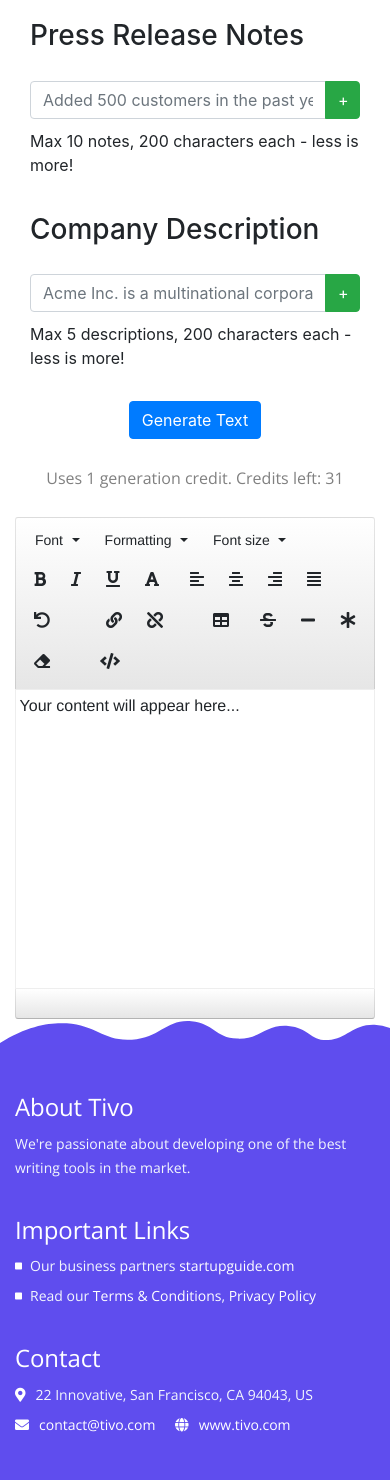
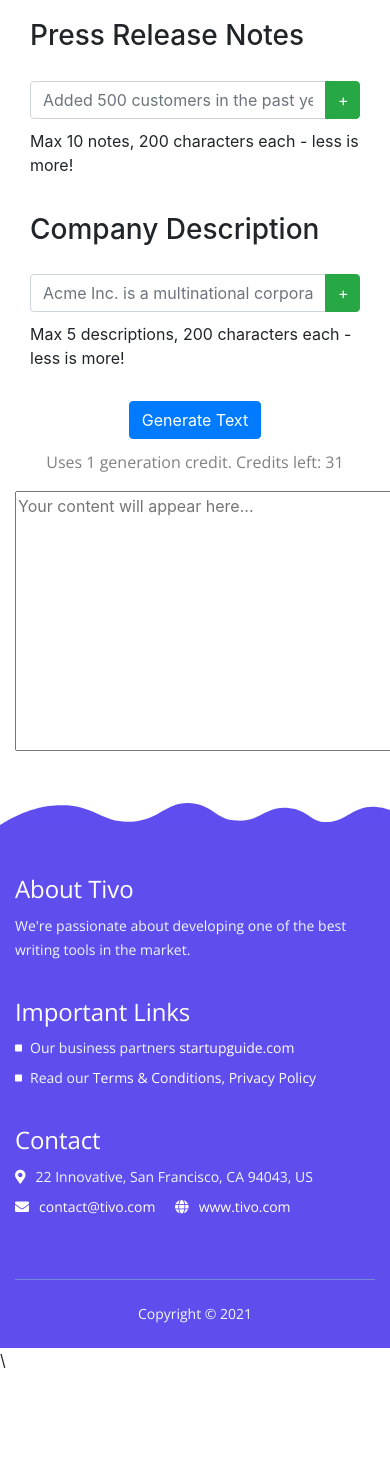
Before and after one commit to matthewbayer/Pressly, a Django app: page /app/ in a window 390 px wide; the page is wider, and only the part inside the window is pictured. Shown: the part 97-1577 px from the top of that part. After the commit the page ends 1465 px from the top of that part, so only its background shows below. Run offline with Django 4.2, Linux system fonts and the light colour scheme; a user stored in the database is signed in; some libraries are stand-ins or nearby versions.

Commit message:
ADD: text generation!

```diff
--- a/app/static/css/styles.css
+++ b/app/static/css/styles.css
@@ -61,7 +61,12 @@ Colors:
 }
 
 #txtEditor {
-	margin-bottom:15px;
+	display:block;
+	min-width:500px;
+	max-width:100%;
+	min-height:250px;
+	height:100%;
+	width:100%;
 }
 
 .help-block{
--- a/app/static/js/scripts.js
+++ b/app/static/js/scripts.js
@@ -423,7 +423,7 @@
 
     var max_pr_notes = 10;
     var last_placeholder = 1;
-    var template = '<div class="input-group"><input type="text" name="pr_details" class="form-control  newsletter_note addl_notes" maxlength="50"></div>';
+    var template = '<div class="input-group"><input type="text" name="pr_details" class="form-control  newsletter_note addl_notes" maxlength="200"></div>';
     var minusButton = '<div class="input-group-append"><button class="btn btn-danger delete-field fixed-width addl_notes newsletter_note" id="basic-addon">-</button></div>';
     var plusButton =  '<div class="input-group-append"><button class="btn btn-success add-field fixed-width addl_notes newsletter_note" id="basic-addon">+</button></div>';
     var pressrelease_placeholders = ["Added 500 customers in the past year...", "Raised a Series C...", "Hired 30 new employees...", "Quote from CEO...", "Reached $1 million in revenue...", "Closed 3 new partnerships..."];
@@ -465,7 +465,7 @@
 
     var max_company_notes = 5;
     var last_company_placeholder = 1;
-    var company_template = '<div class="input-group"><input type="text" name="company_description" class="form-control  newsletter_note addl_notes2" maxlength="50"></div>';
+    var company_template = '<div class="input-group"><input type="text" name="company_description" class="form-control newsletter_note addl_notes2" maxlength="200"></div>';
     var minusCompanyButton = '<div class="input-group-append"><button class="btn btn-danger delete-field2 fixed-width addl_notes2 newsletter_note" id="basic-addon">-</button></div>';
     var plusCompanyButton =  '<div class="input-group-append"><button class="btn btn-success add-field2 fixed-width addl_notes2 newsletter_note" id="basic-addon">+</button></div>';
     var company_placeholders = ["Acme Inc. is a multinational corporation serving...", "ABC Technologies is a Boston-based technology company...", "XYZ, LLC delivers widgets to..."];
@@ -484,8 +484,8 @@
         var temp = $(company_template).insertBefore('#help-block2');
         var input_box = temp[0].childNodes[0];
         console.log(num_notes);
-        input_box.setAttribute("placeholder", company_placeholders[last_placeholder]);
-        last_placeholder = (last_placeholder + 1) % company_placeholders.length;
+        input_box.setAttribute("placeholder", company_placeholders[last_company_placeholder]);
+        last_company_placeholder = (last_company_placeholder + 1) % company_placeholders.length;
         if (num_notes + 1 == max_company_notes){
             temp.append(minusCompanyButton);
         }
--- /dev/null
+++ b/app/static/js/textgen.js
@@ -0,0 +1,52 @@
+(function($) {
+  $('#generate-btn').on('click', function(){
+    var pr_notes = document.getElementsByClassName('form-control addl_notes');
+    var descriptions = document.getElementsByClassName('form-control addl_notes2');
+
+    var pr_details = []
+    var company_descriptions = [];
+    Array.prototype.forEach.call(pr_notes, function(field) {
+      pr_details.push(field.value);
+    });
+
+    Array.prototype.forEach.call(descriptions, function(field) {
+      company_descriptions.push(field.value);
+    });
+    data_to_send = {
+        "company_descriptions": company_descriptions,
+        "pr_details": pr_details,
+    }
+    $.ajax({
+      type: "POST",
+      url: "/app/",
+      data: JSON.stringify(data_to_send),
+      datatype: "json",
+      success: function (data) {
+          //$("#txtEditor").Editor("setText", data["generated_text"]);
+          var textarea = document.getElementById("txtEditor");
+          console.log(textarea);
+          $("#txtEditor").val(data["generated_text"]);
+          //textarea.val(data["generated_text"]);
+          textarea.style.height = (textarea.scrollHeight)+"px";
+          //auto_grow(("#txtEditor"));
+          $("#credits_left").text("Uses 1 generation credit. Credits left: " + data["num_credits"]);
+      }
+      //success: function(data) {
+      //    if (data.result == "success") {
+      //        sformSuccess();
+      //    } else {
+      //        sformError();
+      //        ssubmitMSG(false, data.result);
+      //   }
+      //}
+    });
+
+  });
+
+  $('#txtEditor').on('input', function(){
+    var textarea = document.getElementById("txtEditor");
+    textarea.style.height = "5px";
+    textarea.style.height = (textarea.scrollHeight)+"px";
+  });
+
+})(jQuery);
--- a/app/templates/app.html
+++ b/app/templates/app.html
@@ -16,16 +16,15 @@
     </header> <!-- end of header -->
        <!-- end of header -->
 
-    <div class="form-content">
+    <div class="form-content" style="padding-bottom:50px;">
         <div class="container-fluid">
-            <form method="POST" id="logInForm" data-toggle="validator" data-focus="false">
-                {% csrf_token %}
+            <form id="text_input" data-toggle="validator" data-focus="false">
                 <div class="row justify-content-center">
                     <div class="col-lg-5 col-xl-5 notes_col">
                         <div class="form-horizontal">
                             <div class="form-body">
                                 <div class="form-group">
-                                    <label class="h3 control-label col-md-5 margin_label">Press Release Notes</label>
+                                    <label class="h3 control-label col-md-8 margin_label">Press Release Notes</label>
                                     <div class="col-md-auto fields">
                                         <div class="input-group">
                                             <input type="text" name="pr_details" class="form-control addl_notes" maxlength="200" placeholder = "Added 500 customers in the past year..."/>
@@ -43,7 +42,7 @@
                         <div class="form-horizontal">
                             <div class="form-body">
                                 <div class="form-group">
-                                    <label class="h3 control-label col-md-5 margin_label">Company Description</label>
+                                    <label class="h3 control-label col-md-8 margin_label">Company Description</label>
                                     <div class="col-md-auto fields2">
                                         <div class="input-group">
                                             <input type="text" name="company_description" class="form-control addl_notes2" maxlength="200" placeholder = "Acme Inc. is a multinational corporation serving..."/>
@@ -58,23 +57,29 @@
                         </div>
                     </div> <!-- end of col -->
                 </div> <!-- end of row -->
+            </form> <!-- end of form -->
+
             <div class="row justify-content-center">
+                <button id="generate-btn" class="btn btn-primary next-step submit_notes"{% if disabled %} disabled {%endif%}>Generate Text</button>
+
                 <div class="form-group">
-                        <button type="submit" class="btn btn-primary next-step submit_notes">Generate Text</button>
                     </div>
             </div> <!-- end of row -->
             <div class="row justify-content-center">
                 <div class="help-block with-errors">
-                        <p style="color: grey">Uses 1 generation credit. Credits left: {{credits}}</p>
+                    {% if disabled %}
+                        <p style="color: red">Out of generation credits. Increase your plan or contact support.</p>
+                    {% else %}
+                        <p id="credits_left" style="color: grey">Uses 1 generation credit. Credits left: {{credits}}</p>
+                    {% endif %}
                     {% if error %}
                         <b><p style="color: grey">{{ error }}</p></b>
                     {% endif %}
                 </div>
             </div>
-            </form> <!-- end of form -->
             <div class="row justify-content-center">
-                <div class="col-lg-7 col-xl-7 texteditor_col">
-                        <textarea id="txtEditor"></textarea>
+                <div class="col-lg-8 col-xl-8 texteditor_col">
+                        <textarea id="txtEditor" placeholder="Your content will appear here..."></textarea>
                 </div><!-- end of col -->
             </div>
         </div> <!-- end of container -->
@@ -83,5 +88,6 @@
 
 {% block scripts %}
 {{ block.super }}
-    <script src="{% static 'js/editor.js' %}"></script> <!-- Text Editor -->
+    <!--<script src="{% static 'js/editor.js' %}"></script>  Text Editor -->\
+    <script src="{% static 'js/textgen.js' %}"></script> <!-- Text API Stuff -->
 {% endblock %}
--- a/app/views.py
+++ b/app/views.py
@@ -6,9 +6,11 @@ from django.contrib.auth import authenticate, login, logout
 from django.contrib.auth.decorators import login_required
 
 import os
+import requests
 
 from .forms import CustomUserCreationForm, SubscriptionForm
-from .models import NewsletterSubscription
+from .models import NewsletterSubscription, CustomUser
+from .generate_pr import get_pr_prompt, generate_from_prompt
 
 def generate_context(request, extra=None):
     logged_in = request.user.is_authenticated
@@ -35,13 +37,29 @@ def app(request):
         if not request.user.is_authenticated:
             return render(request, 'log-in.html', generate_context(request))
         else:
-            return render(request, 'app.html', generate_context(request, {"credits":request.user.num_credits}))
+            return render(request, 'app.html', generate_context(request, {"credits":request.user.num_credits, "disabled":request.user.num_credits==0}))
     elif request.method == "POST":
-        print(request.__dict__)
         if not request.user.is_authenticated:
             return render(request, 'log-in.html', generate_context(request))
         else:
-            return render(request, 'app.html', generate_context(request, {"credits":request.user.num_credits}))
+            # wat u doin here
+            if request.user.num_credits == 0:
+                return HttpResponseRedirect('/')
+
+            prompt = get_pr_prompt(request)
+            try:
+                #content = generate_from_prompt(prompt)
+                content = {"generated_text": "absdlgihsdkgh\nasdasfas\n\nasfsdfgsabsdlgihsdkgh\nasdasfas\n\nasfsdfgsabsdlgihsdkgh\nasdasfas\n\nasfsdfgsabsdlgihsdkgh\nasdasfas\n\nasfsdfgsabsdlgihsdkgh\nasdasfas\n\nasfsdfgsabsdlgihsdkgh\nasdasfas\n\nasfsdfgsabsdlgihsdkgh\nasdasfas\n\nasfsdfgsabsdlgihsdkgh\nasdasfas\n\nasfsdfgsabsdlgihsdkgh\nasdasfas\n\nasfsdfgs"}
+                user = CustomUser.objects.filter(email=request.user.email)
+                user.update(num_credits=request.user.num_credits-1)
+            except requests.exceptions.RequestException as e:
+                content = {"generated_text": "An error occurred generating your content. Please try again."}
+                print(e)
+
+            content["generated_text"] = content["generated_text"].replace("\n", "\n")
+            content["num_credits"] = request.user.num_credits
+
+            return JsonResponse(content)
 
 def log_in(request):
     if request.method == "GET":
--- a/newsletter/settings.py
+++ b/newsletter/settings.py
@@ -129,10 +129,11 @@ STATIC_ROOT = os.path.join(BASE_DIR, "app", "static")
 DEFAULT_AUTO_FIELD = 'django.db.models.BigAutoField'
 
 # Text generation settings
-text_gen_parameters = {
+TEXT_GEN_PARAMETERS = {
     "top_p": 1,
     "temperature": 0.7,
     "repetition_penalty": 1.03,
     "top_k" : 250,
-    "max_length" : 700
+    #"max_length" : 700
+    "max_length": 300
 }
```
Also changed, not shown: app/generate_pr.py (+37 -4 lines), db.sqlite3. Lines whose indentation alone changed are shown as unchanged.
